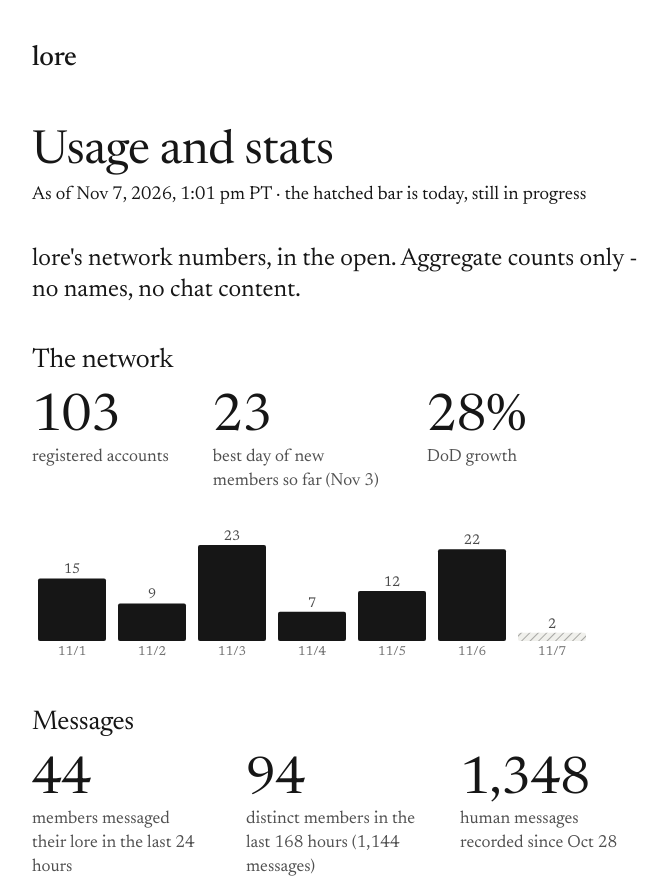
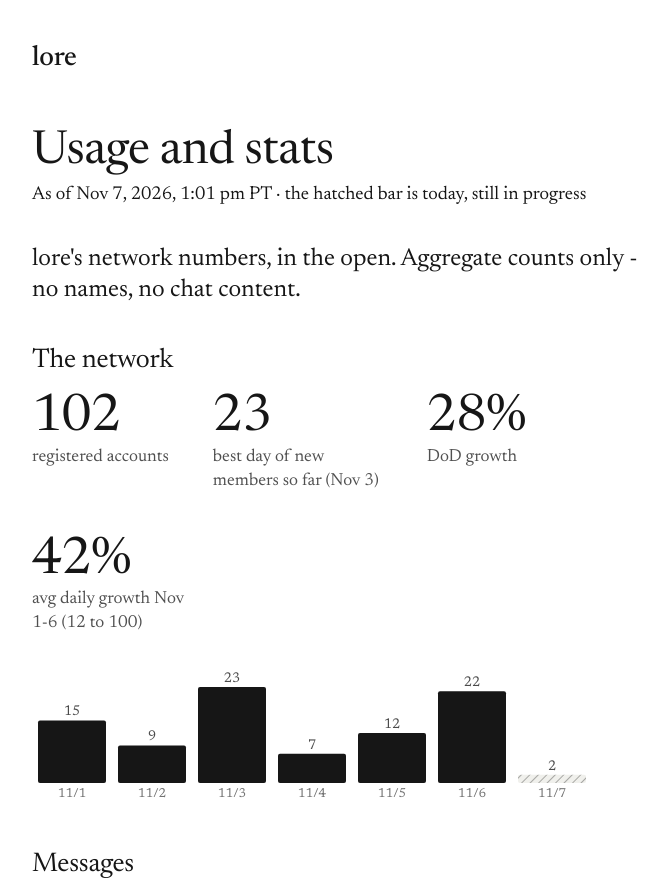
Before and after one commit to Lasp10/lore-landing, a plain HTML site: page stats/index.html in a window 1280 px wide. Shown: the top 882 px of the page, without its empty margins (292-959 px from the left). Drawn offline with Linux system fonts and the light colour scheme; no server answers.

Commit message:
Add avg daily growth tile, nonfounder registered base

```diff
--- a/stats/index.html
+++ b/stats/index.html
@@ -66,9 +66,10 @@ var got=function(d){
   var gday=new Date(g.day+'T12:00:00').toLocaleDateString('en-US',{month:'short',day:'numeric'});
   var bday=new Date(d.best_day.day+'T12:00:00').toLocaleDateString('en-US',{month:'short',day:'numeric'});
   document.getElementById('network-stats').innerHTML=
-    stat(d.registered.total_including_founder,'registered accounts')
+    stat(d.registered.non_founder,'registered accounts')
     +stat(d.best_day.count,'best day of new members so far ('+bday+')')
-    +stat(g.pct_label,'DoD growth');
+    +stat(g.pct_label,'DoD growth')
+    +(d.avg_daily_growth?stat(d.avg_daily_growth.pct_label,'avg daily growth '+d.avg_daily_growth.window_label+' ('+d.avg_daily_growth.from_base+' to '+d.avg_daily_growth.to_base+')'):'');
   document.getElementById('network-chart').innerHTML=bars(d.new_registrations_per_day_non_founder,d.new_registrations_per_day_non_founder.map(function(x){return dayLabel(x.day)}),'count');
 
   var since=new Date(d.all_recorded_since+'T12:00:00').toLocaleDateString('en-US',{month:'short',day:'numeric'});
```
